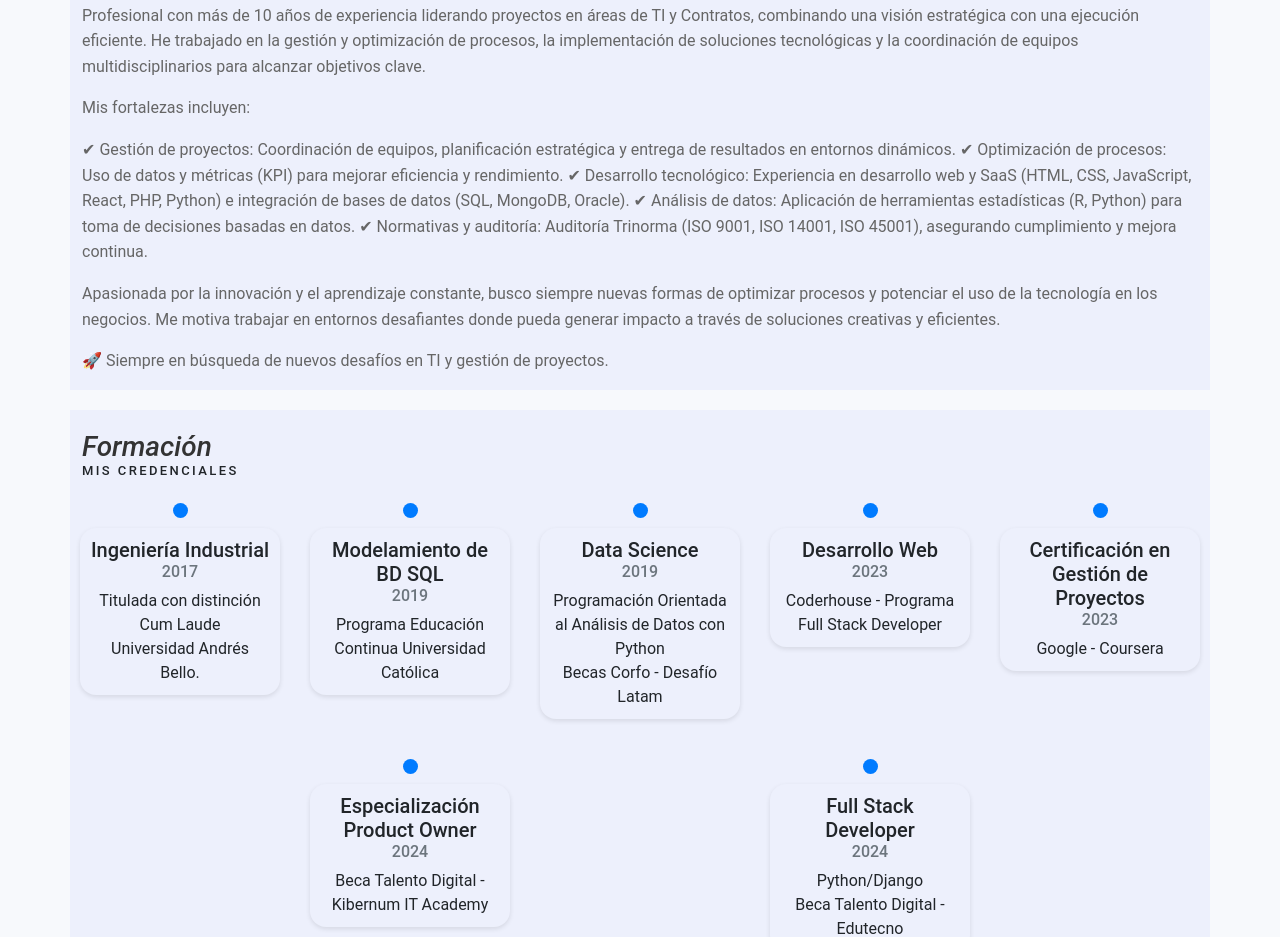
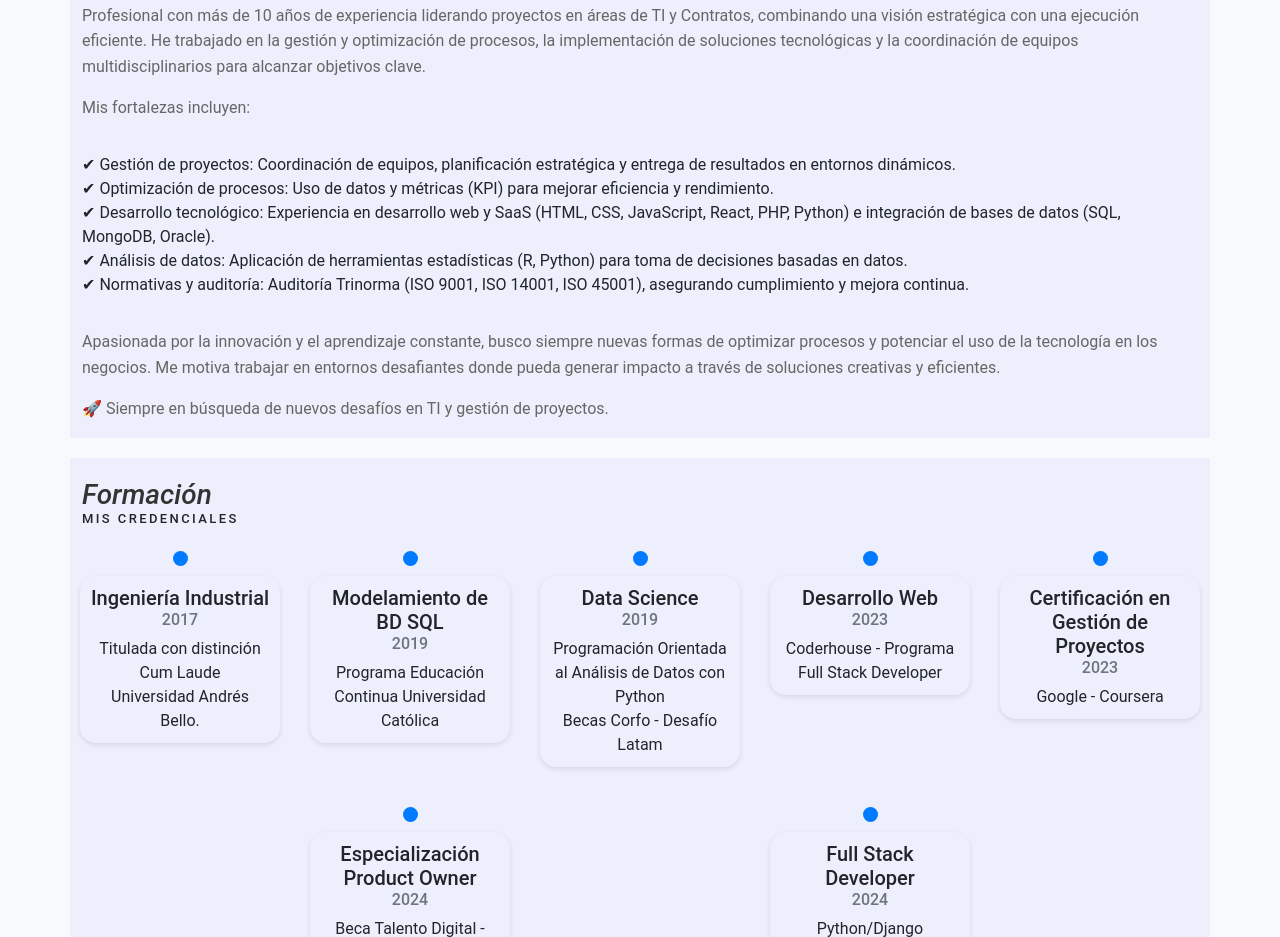
Before and after one commit to kserey/portafolio, a plain HTML site: page index.html in a window 1280 px wide. Shown: the part 907-1844 px from the top of the page. Drawn offline with nearby package versions, Linux system fonts and the light colour scheme.

Commit message:
Update index.html

```diff
--- a/index.html
+++ b/index.html
@@ -82,11 +82,13 @@
 
                         <p>Mis fortalezas incluyen:</p>
                         <p>
-                        ✔ Gestión de proyectos: Coordinación de equipos, planificación estratégica y entrega de resultados en entornos dinámicos.
-                        ✔ Optimización de procesos: Uso de datos y métricas (KPI) para mejorar eficiencia y rendimiento.
-                        ✔ Desarrollo tecnológico: Experiencia en desarrollo web y SaaS (HTML, CSS, JavaScript, React, PHP, Python) e integración de bases de datos (SQL, MongoDB, Oracle).
-                        ✔ Análisis de datos: Aplicación de herramientas estadísticas (R, Python) para toma de decisiones basadas en datos.
-                        ✔ Normativas y auditoría: Auditoría Trinorma (ISO 9001, ISO 14001, ISO 45001), asegurando cumplimiento y mejora continua.
+                            <ul>
+                                <li>✔ Gestión de proyectos: Coordinación de equipos, planificación estratégica y entrega de resultados en entornos dinámicos.</li>
+                                <li>✔ Optimización de procesos: Uso de datos y métricas (KPI) para mejorar eficiencia y rendimiento.</li>
+                                <li>✔ Desarrollo tecnológico: Experiencia en desarrollo web y SaaS (HTML, CSS, JavaScript, React, PHP, Python) e integración de bases de datos (SQL, MongoDB, Oracle).</li>
+                                <li>✔ Análisis de datos: Aplicación de herramientas estadísticas (R, Python) para toma de decisiones basadas en datos.</li>
+                                <li>✔ Normativas y auditoría: Auditoría Trinorma (ISO 9001, ISO 14001, ISO 45001), asegurando cumplimiento y mejora continua.</li>
+                             </ul>
                         </p>
                         <p>Apasionada por la innovación y el aprendizaje constante, busco siempre nuevas formas de optimizar procesos y potenciar el uso de la tecnología en los negocios. Me motiva trabajar en entornos desafiantes donde pueda generar impacto a través de soluciones creativas y eficientes.</p>
 
```
